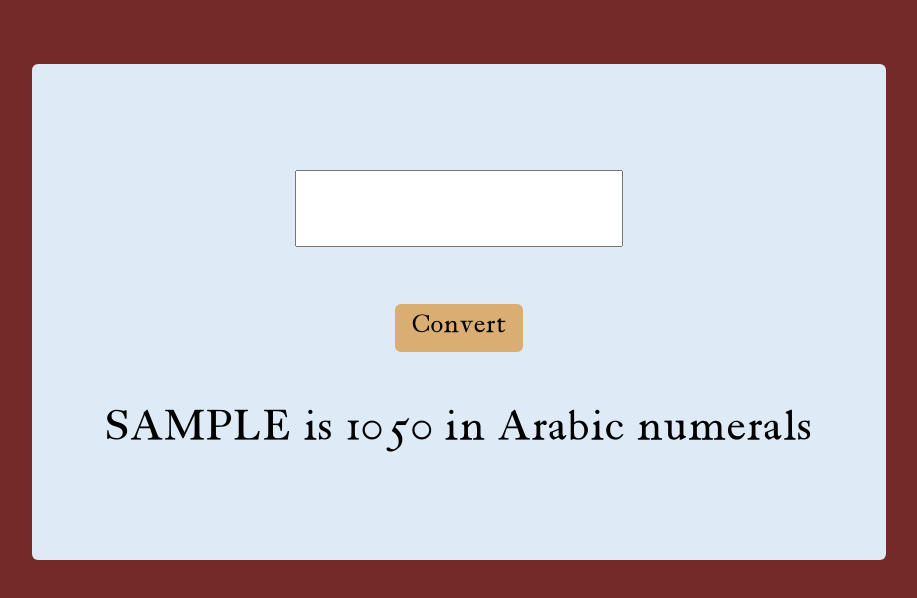
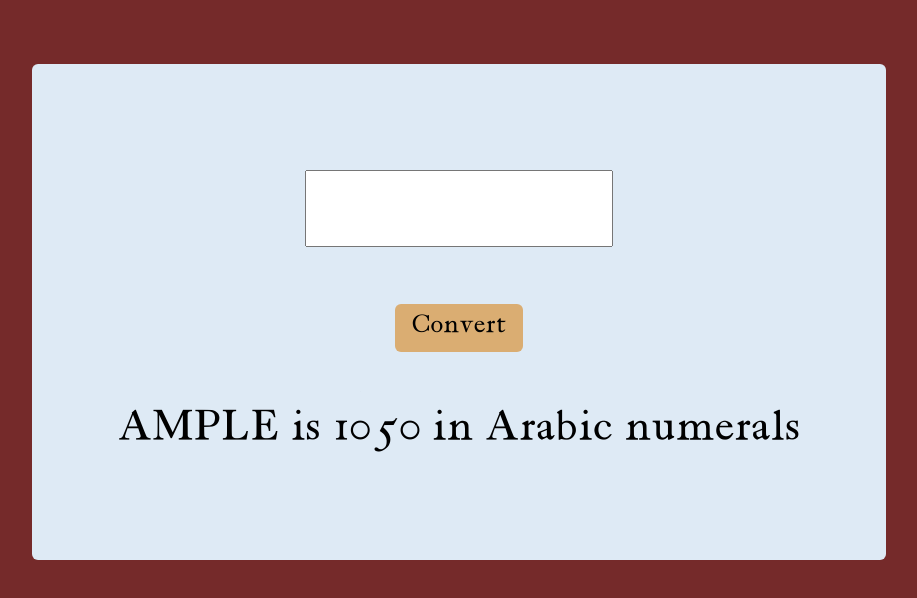
Before and after one commit to ncesare/roman-numerals, a plain HTML site: page index.html in a window 1280 px wide. Both pictures are taken after typing "Sample" into the empty fields and a click on the button "Convert". Shown: the whole page, without its empty margins (181-1098 px from the left). Drawn offline with Linux system fonts and the light colour scheme.

Commit message:
Added live JS input validation

```diff
--- a/script.js
+++ b/script.js
@@ -1,6 +1,8 @@
 const numeralText = document.querySelector('#numeral');
 const convertBtn = document.querySelector('button');
 const integerDisplay = document.querySelector('#integer');
+
+const regex = new RegExp('[IVXLCDM]*')
 
 convertBtn.addEventListener('click', () => {
     const integer = romanToInt(numeralText.value);
@@ -9,7 +11,10 @@ convertBtn.addEventListener('click', () => {
     numeralText.setAttribute('placeholder', '');
     });
 
-numeralText.addEventListener('input', () => numeralText.value = numeralText.value.toUpperCase());
+numeralText.addEventListener('input', () => {
+    numeralText.value = numeralText.value.toUpperCase();
+    numeralText.value = numeralText.value.replace(/[^IVXLCDM]/, '');
+});
 
 function romanToInt(s) {
 	let numeral = [];
--- a/styles.css
+++ b/styles.css
@@ -27,7 +27,7 @@ body {
 
 input {
     height: 4rem;
-    width: 20rem;
+    width: 300px;
     min-width: 200px;
     font-size: 3rem;
     padding-top: 8px;
```
